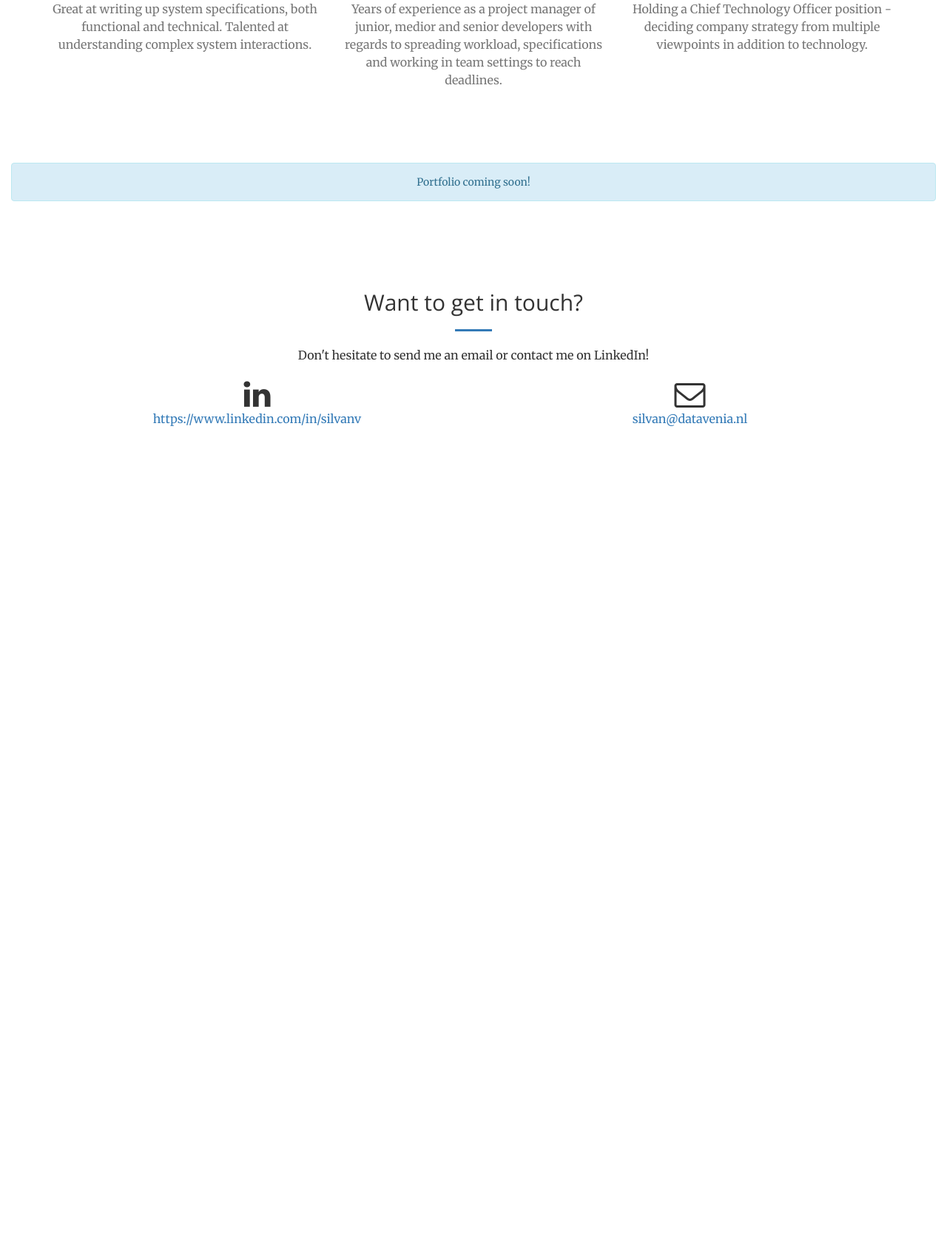
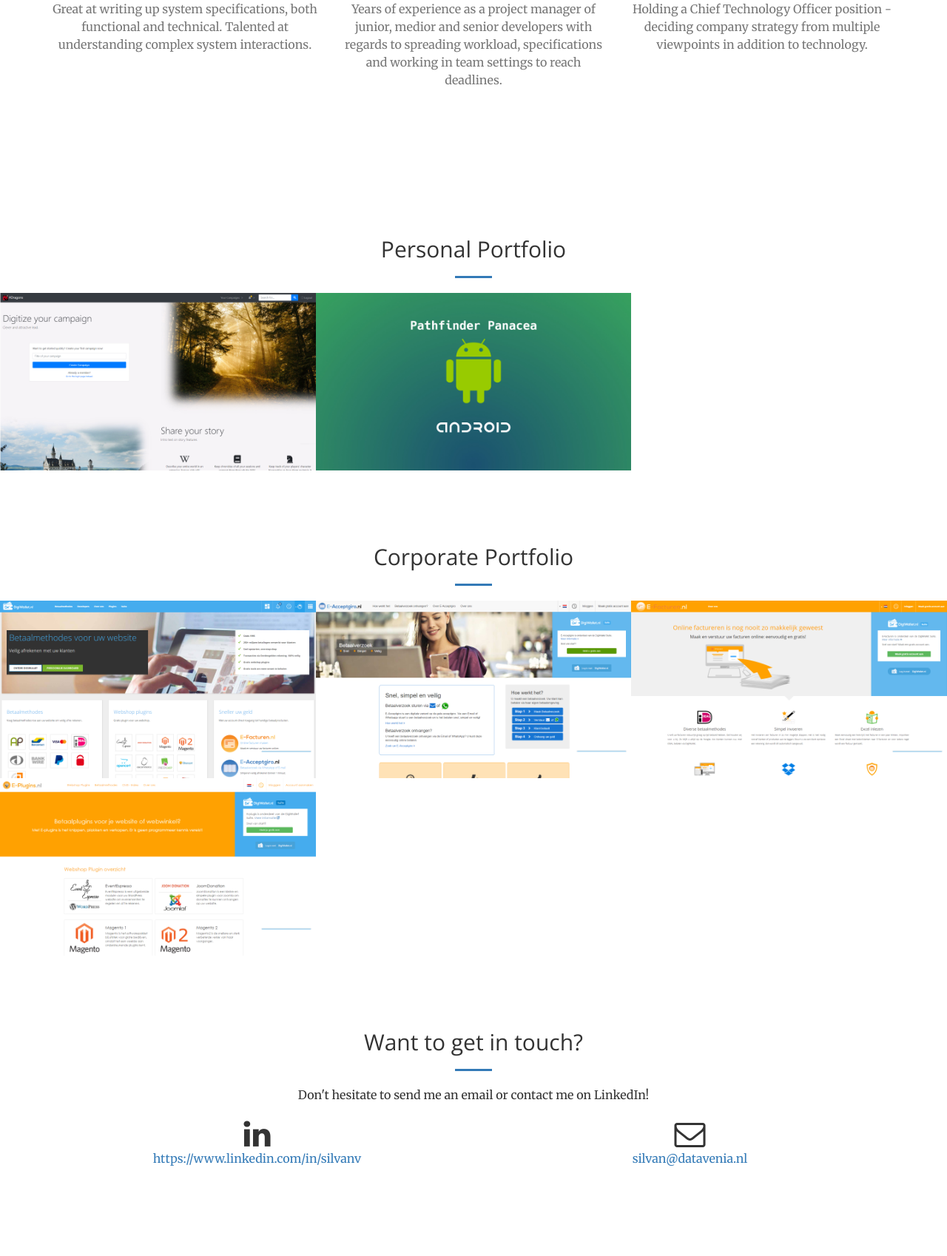
Before and after one commit to SagaLhan/datavenia, a Yii app: template views/site/index.php in a window 1280 px wide. Shown: the part 1731-3429 px from the top of the page at 74% size. Before the commit the page ends 2307 px from the top, so only its background shows below. Run offline with PHP 8.4 and a stand-in for Yii, Linux system fonts and the light colour scheme; the template is opened without the code that fills it, so the values that code supplies are empty; some libraries are stand-ins or nearby versions.

Commit message:
Update portfolio

```diff
--- a/views/layouts/main.php
+++ b/views/layouts/main.php
@@ -69,7 +69,7 @@ FrontPageTemplateAsset::register($this);
                         <a class="page-scroll" href="#services"><?= Yii::t('app', 'Services') ?></a>
                     </li>
                     <li>
-                        <a class="page-scroll" href="#portfolio"><?= Yii::t('app', 'Portfolio') ?></a>
+                        <a class="page-scroll" href="#personal-portfolio"><?= Yii::t('app', 'Portfolio') ?></a>
                     </li>
                     <li>
                         <a class="page-scroll" href="#contact"><?= Yii::t('app', 'Contact') ?></a>
--- a/views/site/index.php
+++ b/views/site/index.php
@@ -92,33 +92,39 @@ $this->title = Yii::t('app', 'DataVenia');
     </div>
 </section>
 
-<section class="no-padding" id="portfolio">
+<section id="personal-portfolio">
+    <div class="container">
+        <div class="row">
+            <div class="col-lg-12 text-center">
+                <h2 class="section-heading"><?= Yii::t('app', 'Personal Portfolio') ?></h2>
+                <hr class="primary">
+            </div>
+        </div>
+    </div>
     <div class="container-fluid">
-        <div class="alert alert-info text-center">Portfolio coming soon!</div>
-        <!--
         <div class="row no-gutter popup-gallery">
             <div class="col-lg-4 col-sm-6">
-                <a href="http://bitcat.datavenia.nl" target="_blank" class="portfolio-box">
-                    <img src="img/portfolio/thumbnails/bitcat.png" class="img-responsive" alt="">
+                <a href="https://www.hashtagdragons.com" target="_blank" class="portfolio-box">
+                    <img src="img/portfolio/thumbnails/hashtagdragons.jpg" class="img-responsive" alt="">
                     <div class="portfolio-box-caption">
                         <div class="portfolio-box-caption-content">
                             <div class="project-category text-faded">
-                                Meteor & ReactJS App
+                                <?= Yii::t('app', 'Dungeons & Dragons Campaign Management Portal') ?>
                             </div>
                             <div class="project-name">
-                                BitCat
+                                #Dragons
                             </div>
                         </div>
                     </div>
                 </a>
             </div>
             <div class="col-lg-4 col-sm-6">
-                <a href="https://play.google.com/store/apps/details?id=com.datavenia.pathfinderpanacea" target="_blank" class="portfolio-box">
-                    <img src="img/portfolio/thumbnails/android.jpg" class="img-responsive" alt="">
+                <a href="https://play.google.com/store/apps/details?id=com.datavenia.panacea" target="_blank" class="portfolio-box">
+                    <img src="img/portfolio/thumbnails/pathfinderpanacea.jpg" class="img-responsive" alt="">
                     <div class="portfolio-box-caption">
                         <div class="portfolio-box-caption-content">
                             <div class="project-category text-faded">
-                                Android App
+                                <?= Yii::t('app', 'Pathfinder Character Sheet Management Android App') ?>
                             </div>
                             <div class="project-name">
                                 Pathfinder Panacea
@@ -128,7 +134,83 @@ $this->title = Yii::t('app', 'DataVenia');
                 </a>
             </div>
         </div>
-        -->
+    </div>
+</section>
+
+<section class="no-padding" id="corporate-portfolio">
+    <div class="container">
+        <div class="row">
+            <div class="col-lg-12 text-center">
+                <h2 class="section-heading"><?= Yii::t('app', 'Corporate Portfolio') ?></h2>
+                <hr class="primary">
+            </div>
+        </div>
+    </div>
+    <div class="container-fluid">
+        <div class="row no-gutter popup-gallery">
+            <div class="col-lg-4 col-sm-6">
+                <a href="https://www.digiwallet.nl?ref=144885" target="_blank" class="portfolio-box">
+                    <img src="img/portfolio/thumbnails/digiwallet.jpg" class="img-responsive" alt="">
+                    <div class="portfolio-box-caption">
+                        <div class="portfolio-box-caption-content">
+                            <div class="project-category text-faded">
+                                <?= Yii::t('app', 'Payment Services') ?>
+                            </div>
+                            <div class="project-name">
+                                DigiWallet
+                            </div>
+                        </div>
+                    </div>
+                </a>
+            </div>
+            <div class="col-lg-4 col-sm-6">
+                <a href="https://www.e-acceptgiro.nl" target="_blank" class="portfolio-box">
+                    <img src="img/portfolio/thumbnails/eacceptgiro.jpg" class="img-responsive" alt="">
+                    <div class="portfolio-box-caption">
+                        <div class="portfolio-box-caption-content">
+                            <div class="project-category text-faded">
+                                <?= Yii::t('app', 'Send Payment Requests') ?>
+                            </div>
+                            <div class="project-name">
+                                E-Acceptgiro
+                            </div>
+                        </div>
+                    </div>
+                </a>
+            </div>
+            <div class="col-lg-4 col-sm-6">
+                <a href="https://www.e-facturen.nl" target="_blank" class="portfolio-box">
+                    <img src="img/portfolio/thumbnails/efacturen.jpg" class="img-responsive" alt="">
+                    <div class="portfolio-box-caption">
+                        <div class="portfolio-box-caption-content">
+                            <div class="project-category text-faded">
+                                <?= Yii::t('app', 'Online Invoicing') ?>
+                            </div>
+                            <div class="project-name">
+                                E-Facturen
+                            </div>
+                        </div>
+                    </div>
+                </a>
+            </div>
+        </div>
+        <div class="row no-gutter popup-gallery">
+            <div class="col-lg-4 col-sm-6">
+                <a href="https://www.e-facturen.nl" target="_blank" class="portfolio-box">
+                    <img src="img/portfolio/thumbnails/eplugins.jpg" class="img-responsive" alt="">
+                    <div class="portfolio-box-caption">
+                        <div class="portfolio-box-caption-content">
+                            <div class="project-category text-faded">
+                                <?= Yii::t('app', 'Webshop Payment Plugins') ?>
+                            </div>
+                            <div class="project-name">
+                                E-Plugins
+                            </div>
+                        </div>
+                    </div>
+                </a>
+            </div>
+        </div>
     </div>
 </section>
 
```
Also changed, not shown: messages/nl-NL/app.php (+7 -0 lines), web/img/portfolio/thumbnails/digiwallet.jpg (added), web/img/portfolio/thumbnails/eacceptgiro.jpg (added), web/img/portfolio/thumbnails/efacturen.jpg (added), web/img/portfolio/thumbnails/eplugins.jpg (added), web/img/portfolio/thumbnails/hashtagdragons.jpg (added), web/img/portfolio/thumbnails/pathfinderpanacea.jpg (added), 1 other file.
